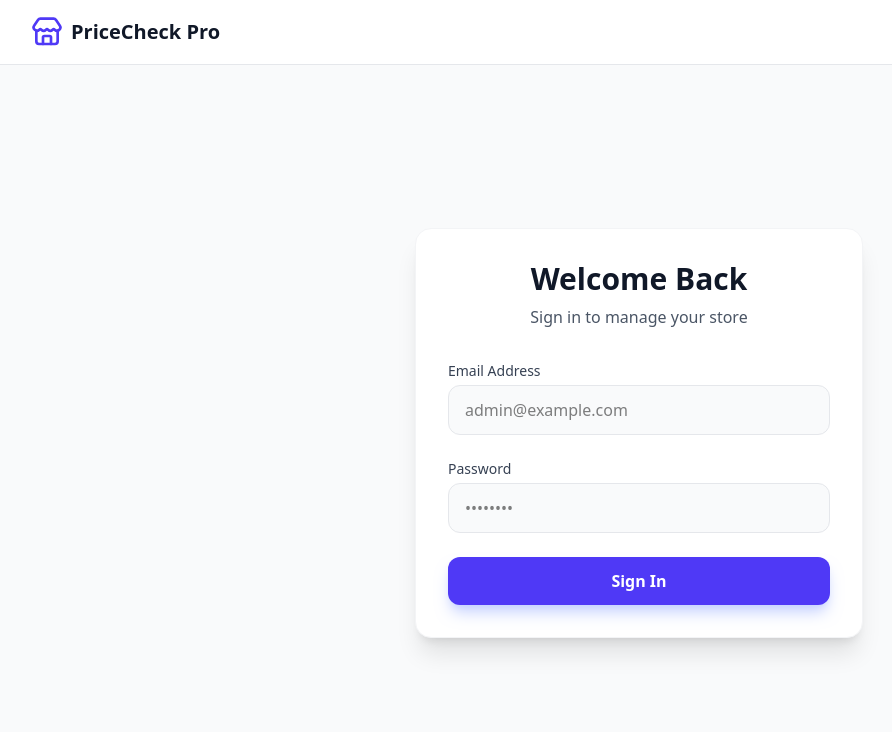
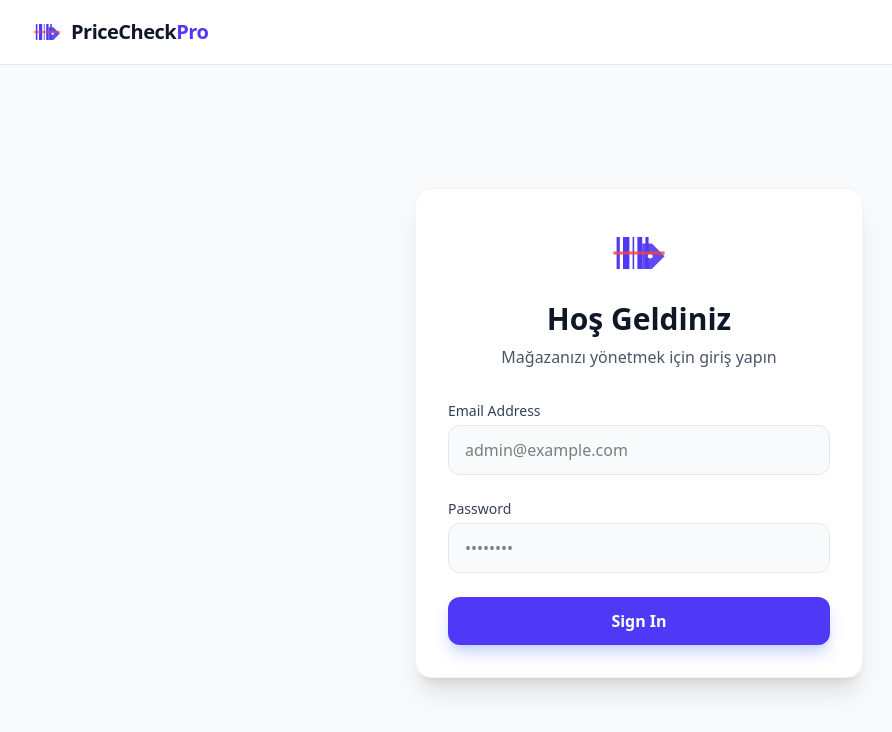
Before and after one commit to serkanerdekli/lookprice, a React (Vite) app: page /login in a window 1280 px wide. Shown: the top 732 px of the page, without its empty margins (1-893 px from the left). Built offline with nearby package versions, Linux system fonts and the light colour scheme.

Commit message:
Update App.tsx

```diff
--- a/src/App.tsx
+++ b/src/App.tsx
@@ -43,6 +43,7 @@ import { motion, AnimatePresence } from "motion/react";
 import { Html5Qrcode, Html5QrcodeSupportedFormats } from "html5-qrcode";
 import * as XLSX from "xlsx";
 import { QRCodeSVG } from "qrcode.react";
+import { Logo } from "./components/Logo";
 
 // --- Types ---
 interface User {
@@ -111,8 +112,8 @@ const Navbar = ({ user, onLogout }: { user: User | null, onLogout: () => void })
       <div className="max-w-7xl mx-auto px-4 sm:px-6 lg:px-8">
         <div className="flex justify-between h-16">
           <div className="flex items-center">
-            <Store className="h-8 w-8 text-indigo-600" />
-            <span className="ml-2 text-xl font-bold text-gray-900">PriceCheck Pro</span>
+            <Logo size={32} className="text-indigo-600" />
+            <span className="ml-2 text-xl font-bold text-gray-900 tracking-tight">PriceCheck<span className="text-indigo-600">Pro</span></span>
           </div>
 
           <div className="hidden md:flex items-center space-x-4">
@@ -355,8 +356,11 @@ const LoginPage = ({ onLogin }: { onLogin: (token: string, user: User) => void }
         className="max-w-md w-full bg-white p-8 rounded-2xl shadow-xl border border-gray-100"
       >
         <div className="text-center mb-8">
-          <h2 className="text-3xl font-extrabold text-gray-900">Welcome Back</h2>
-          <p className="mt-2 text-gray-600">Sign in to manage your store</p>
+          <div className="flex justify-center mb-4">
+            <Logo size={64} className="text-indigo-600" />
+          </div>
+          <h2 className="text-3xl font-extrabold text-gray-900">Hoş Geldiniz</h2>
+          <p className="mt-2 text-gray-600">Mağazanızı yönetmek için giriş yapın</p>
         </div>
         <form onSubmit={handleSubmit} className="space-y-6">
           {error && (
@@ -462,7 +466,7 @@ const CustomerScanPage = () => {
         {store?.logo_url ? (
           <img src={store.logo_url} alt={store.name} className="h-16 mx-auto mb-4 object-contain" referrerPolicy="no-referrer" />
         ) : (
-          <Store className="h-12 w-12 mx-auto mb-4 opacity-50" />
+          <Logo size={64} className="mx-auto mb-4 opacity-80 text-white" />
         )}
         <h1 className="text-3xl font-bold mb-2">{store?.name || "Price Checker"}</h1>
         <p className="opacity-80">Ürün barkodunu tarayarak detayları görün</p>
@@ -525,7 +529,7 @@ const CustomerScanPage = () => {
               <div className="space-y-6">
                 <div className="flex justify-center">
                   <div className="p-4 rounded-full" style={{ backgroundColor: `${primaryColor}15` }}>
-                    <Package className="h-12 w-12" style={{ color: primaryColor }} />
+                    <Logo size={48} color={primaryColor} />
                   </div>
                 </div>
                 <div className="text-center">
@@ -846,7 +850,7 @@ const StoreDashboard = ({ token, user }: { token: string, user: User }) => {
           onClick={() => setActiveTab('products')}
           className={`flex items-center px-4 py-2 rounded-lg text-sm font-medium transition-all ${activeTab === 'products' ? 'bg-white text-indigo-600 shadow-sm' : 'text-gray-500 hover:text-gray-700'}`}
         >
-          <Package className="h-4 w-4 mr-2" /> Ürünler
+          <Logo size={16} className="mr-2" /> Ürünler
         </button>
         <button
           onClick={() => setActiveTab('analytics')}
@@ -1577,7 +1581,7 @@ const SuperAdminDashboard = ({ token }: { token: string }) => {
       <div className="grid grid-cols-1 md:grid-cols-2 lg:grid-cols-4 gap-6 mb-8">
         <div className="bg-white p-6 rounded-2xl border border-gray-100 shadow-sm flex items-center">
           <div className="bg-indigo-50 p-4 rounded-xl mr-4">
-            <Store className="h-6 w-6 text-indigo-600" />
+            <Logo size={24} className="text-indigo-600" />
           </div>
           <div>
             <p className="text-sm text-gray-500 font-medium">Toplam Mağaza</p>
@@ -1893,7 +1897,7 @@ const SuperAdminDashboard = ({ token }: { token: string }) => {
                   className="mr-3 h-4 w-4 rounded border-gray-300 text-indigo-600 focus:ring-indigo-500"
                 />
                 <div className="bg-indigo-50 p-3 rounded-xl">
-                  <Store className="h-6 w-6 text-indigo-600" />
+                  <Logo size={24} className="text-indigo-600" />
                 </div>
               </div>
               <div className="flex flex-col items-end">
```
